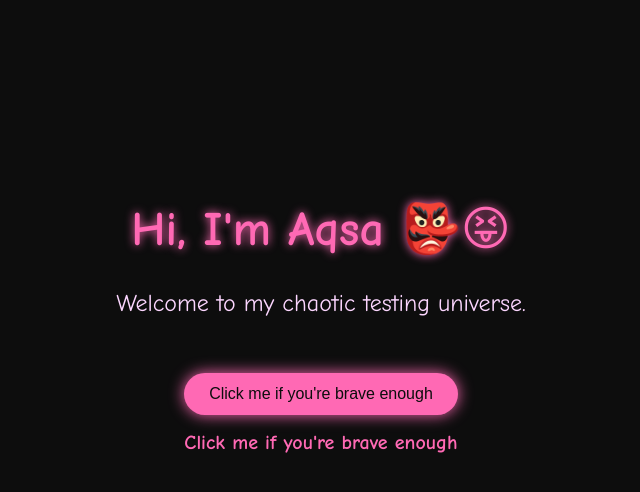
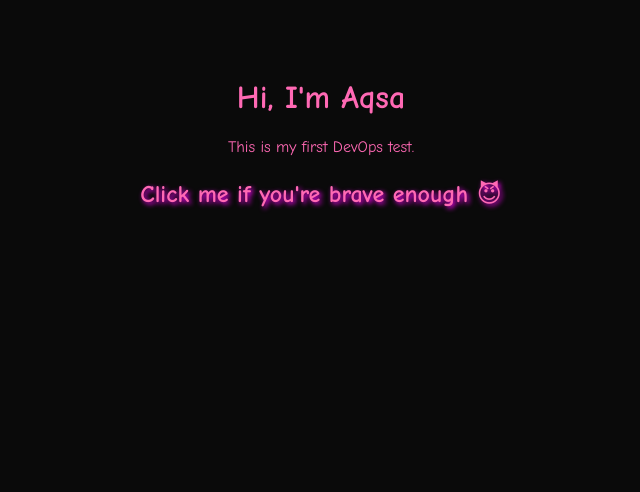
Before and after one commit to aqsa-latif/Devops-testing, a plain HTML site: page index.html in a window 1280 px wide. Shown: the whole page, without its empty margins (319-959 px from the left). Drawn offline with Linux system fonts and the light colour scheme.

Commit message:
Update index.html

```diff
--- a/index.html
+++ b/index.html
@@ -2,26 +2,48 @@
 <html lang="en">
 <head>
   <meta charset="UTF-8">
-  <title>Aqsa's Krazy Home</title>
-  <link rel="stylesheet" href="style.css">
+  <title>Hi, I'm Aqsa</title>
+  <style>
+    body {
+      background-color: #0a0a0a;
+      color: #ff69b4;
+      font-family: 'Comic Sans MS', cursive, sans-serif;
+      text-align: center;
+      padding-top: 50px;
+    }
+    #brave-text {
+      cursor: pointer;
+      font-size: 24px;
+      font-weight: bold;
+      text-shadow: 2px 2px 5px #ff00ff;
+    }
+    #gif-container {
+      display: none;
+      margin-top: 20px;
+    }
+    img {
+      max-width: 350px;
+      border-radius: 15px;
+      box-shadow: 0px 0px 20px #ff00ff;
+    }
+  </style>
 </head>
 <body>
-  <div class="container">
-    <h1>Hi, I'm Aqsa 👺😝</h1>
-    <p>Welcome to my chaotic testing universe.</p>
-    <button>Click me if you're brave enough</button>
+
+  <h1>Hi, I'm Aqsa</h1>
+  <p>This is my first DevOps test.</p>
+
+  <p id="brave-text" onclick="showGif()">Click me if you're brave enough 😈</p>
+
+  <div id="gif-container">
+    <img src="https://media.giphy.com/media/uhfbD8nVRlbTPIhpcu/giphy.gif" alt="Karan Aujla GIF">
   </div>
+
+  <script>
+    function showGif() {
+      document.getElementById('gif-container').style.display = 'block';
+    }
+  </script>
+
 </body>
 </html>
-<p id="brave-text" onclick="showGif()" style="cursor: pointer; color: hotpink; font-weight: bold; font-size: 20px; text-align: center;">
-  Click me if you're brave enough
-</p>
-
-<div id="gif-container" style="display: none; margin-top: 20px; text-align: center;">
-  <img src="https://media.giphy.com/media/uhfbD8nVRlbTPIhpcu/giphy.gif" alt="Karan Aujla GIF" style="max-width: 350px; border-radius: 15px; box-shadow: 0px 0px 20px #ff00ff;">
-</div><script>
-  function showGif() {
-    const gifContainer = document.getElementById('gif-container');
-    gifContainer.style.display = 'block';
-  }
-</script>
```
